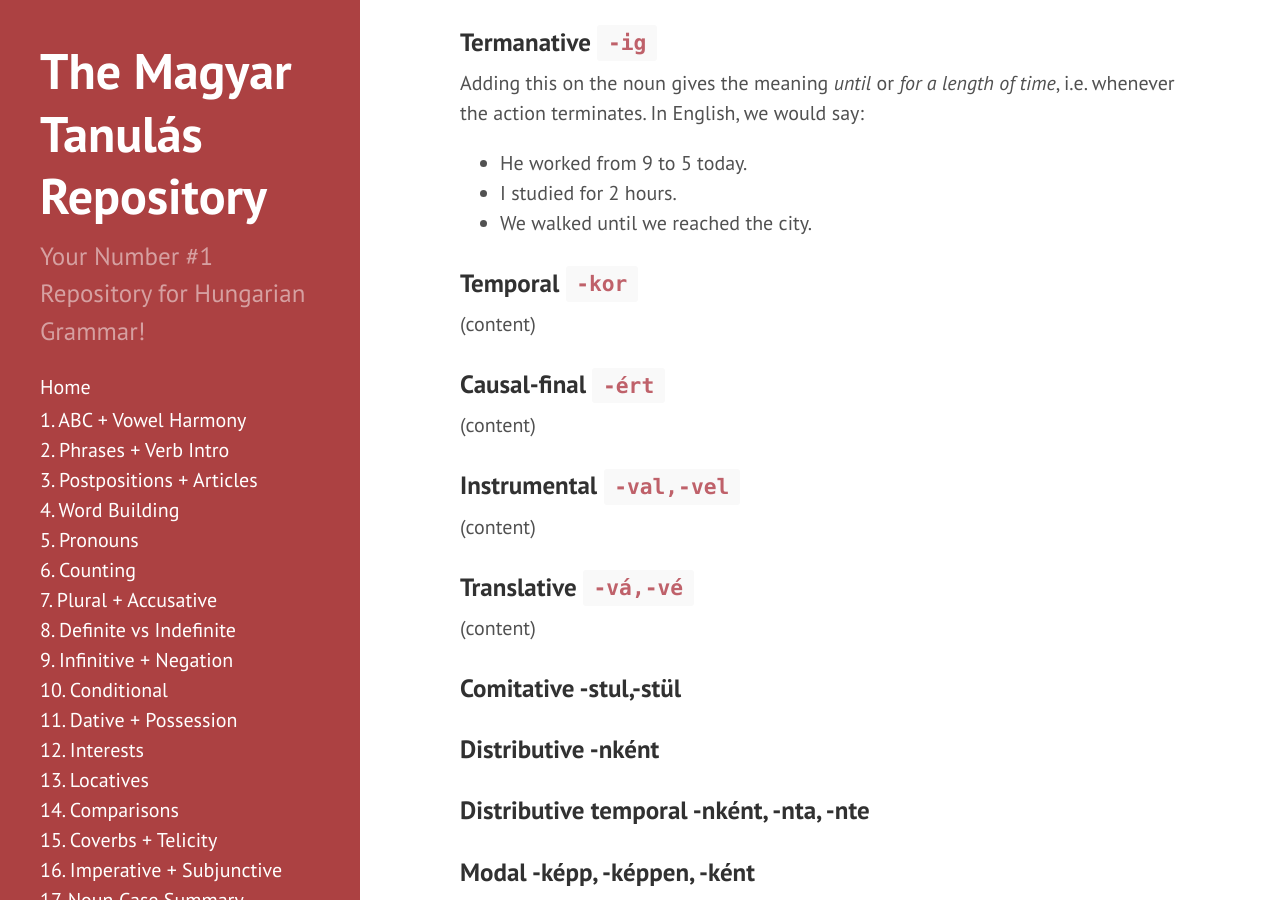
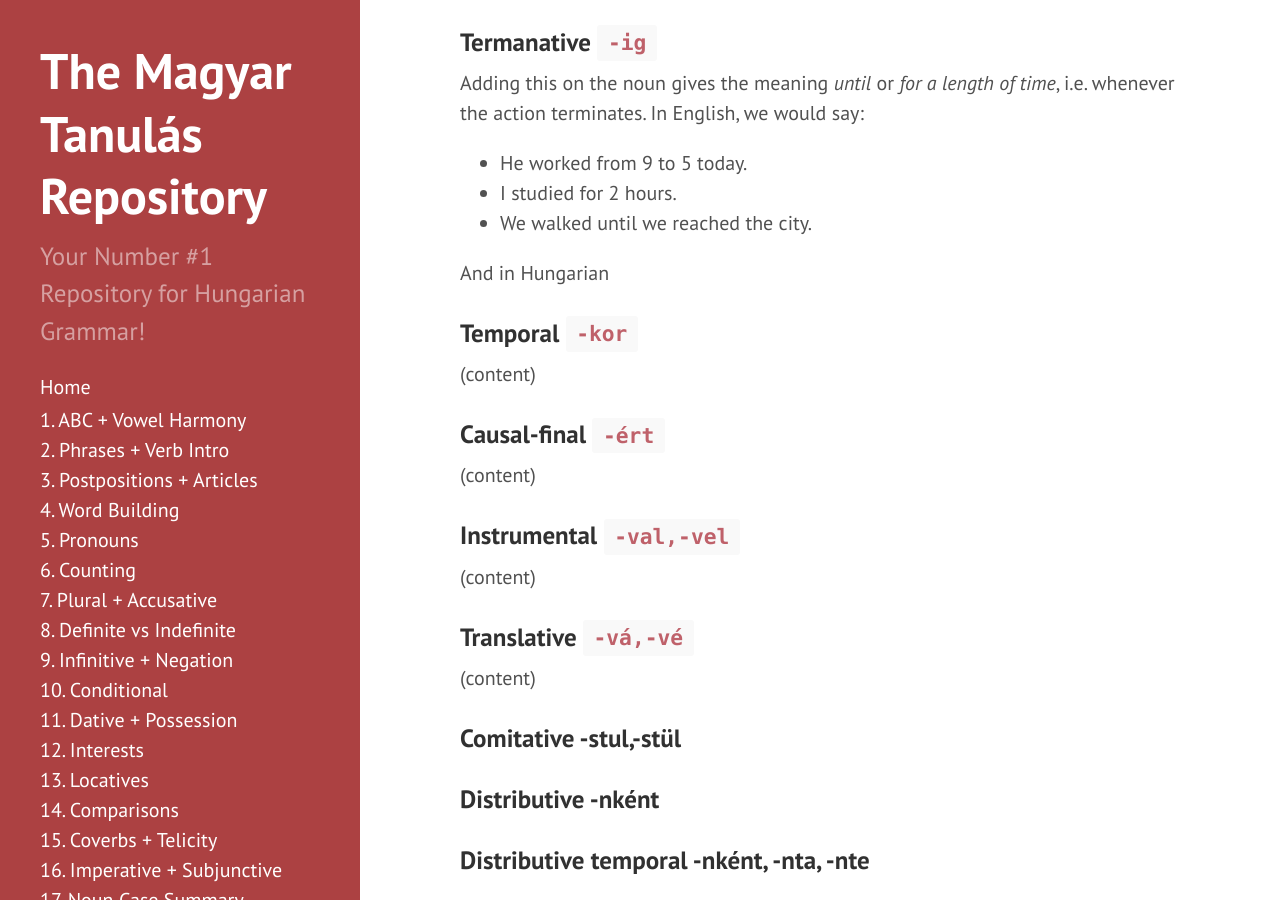
Before and after one commit to Magyartanulas/magyartanulas.github.io, a Jekyll site: the page built from noun_case_summary.md, in a window 1280 px wide and 900 px high, scrolled down 799 px. Built offline with Jekyll 4.4.1, drawn with Linux system fonts in a browser that asks for light colours; Markdown is read by kramdown in place of the engine named in the settings.

Commit message:
Update noun_case_summary.md

```diff
--- a/noun_case_summary.md
+++ b/noun_case_summary.md
@@ -36,6 +36,8 @@ Adding this on the noun gives the meaning *until* or *for a length of time*, i.e
 * I studied for 2 hours.
 * We walked until we reached the city.
 
+And in Hungarian
+
 ### Temporal `-kor`
 
 (content)
```
